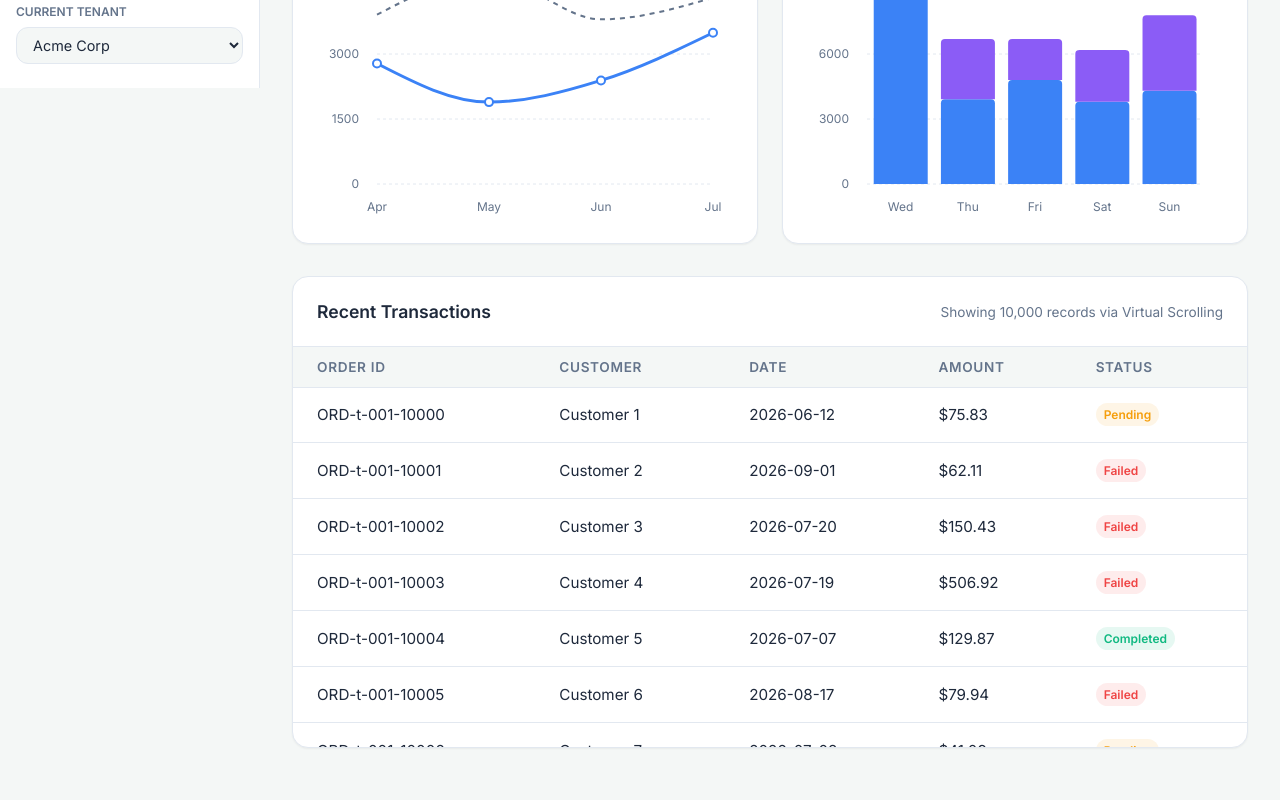
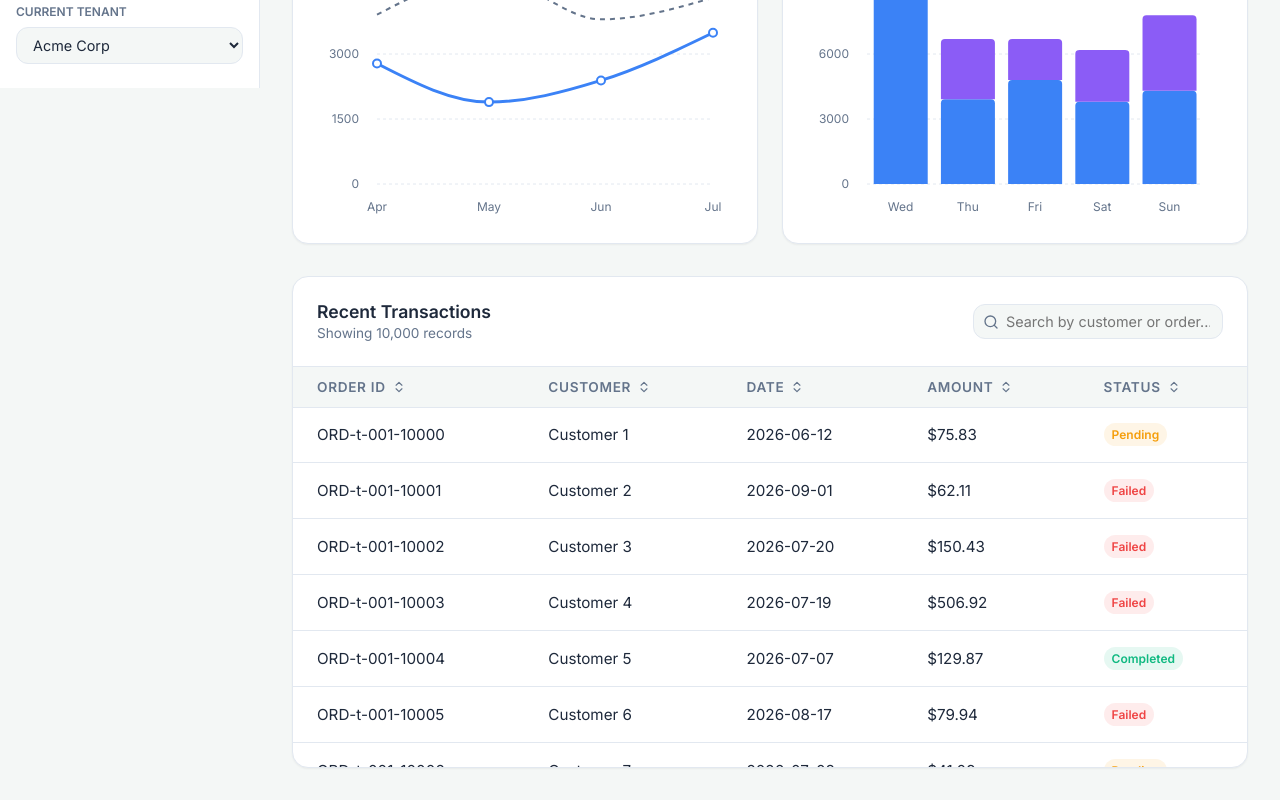
Before and after one commit to florexdev/Analytics-Dashboard, a React (Vite) app: page / in a window 1280 px wide. Shown: the part 712-1512 px from the top of the page. Built offline with nearby package versions, Linux system fonts and the light colour scheme.

Commit message:
feat: add DataTable component with virtualized rows, sorting, and search functionality

```diff
--- a/src/components/DataTable.module.css
+++ b/src/components/DataTable.module.css
@@ -15,6 +15,31 @@
   display: flex;
   justify-content: space-between;
   align-items: center;
+  flex-wrap: wrap;
+  gap: 16px;
+}
+
+.controls {
+  display: flex;
+  gap: 12px;
+  align-items: center;
+}
+
+.searchInput {
+  padding: 8px 12px;
+  border-radius: var(--radius-md);
+  border: 1px solid var(--border-color);
+  background-color: var(--bg-primary);
+  color: var(--text-primary);
+  font-family: inherit;
+  font-size: 0.9rem;
+  outline: none;
+  width: 250px;
+  transition: var(--transition-fast);
+}
+
+.searchInput:focus {
+  border-color: var(--accent-primary);
 }
 
 .title {
@@ -50,6 +75,18 @@
   color: var(--text-secondary);
   text-transform: uppercase;
   letter-spacing: 0.05em;
+  cursor: pointer;
+  user-select: none;
+}
+
+.th:hover {
+  color: var(--text-primary);
+}
+
+.thContent {
+  display: flex;
+  align-items: center;
+  gap: 6px;
 }
 
 .tr {
--- a/src/components/DataTable.tsx
+++ b/src/components/DataTable.tsx
@@ -1,5 +1,6 @@
-import React, { useRef } from 'react';
+import React, { useRef, useState, useMemo } from 'react';
 import { useVirtualizer } from '@tanstack/react-virtual';
+import { ChevronDown, ChevronUp, ChevronsUpDown, Search } from 'lucide-react';
 import { useTenant } from '../context/TenantContext';
 import styles from './DataTable.module.css';
 
@@ -11,7 +12,6 @@ interface Order {
   date: string;
 }
 
-// Generate a large mock dataset (10,000 items) to demonstrate virtual scrolling
 const generateMockData = (tenantId: string): Order[] => {
   const statuses: Order['status'][] = ['Completed', 'Pending', 'Failed'];
   return Array.from({ length: 10000 }).map((_, index) => ({
@@ -31,26 +31,88 @@ const getTenantData = (id: string) => {
   return mockCache[id];
 };
 
+type SortConfig = { key: keyof Order; direction: 'asc' | 'desc' } | null;
+
 export const DataTable: React.FC = () => {
   const { currentTenant } = useTenant();
-  const data = getTenantData(currentTenant.id);
+  const rawData = getTenantData(currentTenant.id);
+
+  const [searchTerm, setSearchTerm] = useState('');
+  const [sortConfig, setSortConfig] = useState<SortConfig>(null);
+
+  const filteredAndSortedData = useMemo(() => {
+    let result = rawData;
+
+    // Filter
+    if (searchTerm) {
+      const lowercasedTerm = searchTerm.toLowerCase();
+      result = result.filter(
+        item =>
+          item.customer.toLowerCase().includes(lowercasedTerm) ||
+          item.id.toLowerCase().includes(lowercasedTerm)
+      );
+    }
+
+    // Sort
+    if (sortConfig !== null) {
+      result = [...result].sort((a, b) => {
+        if (a[sortConfig.key] < b[sortConfig.key]) {
+          return sortConfig.direction === 'asc' ? -1 : 1;
+        }
+        if (a[sortConfig.key] > b[sortConfig.key]) {
+          return sortConfig.direction === 'asc' ? 1 : -1;
+        }
+        return 0;
+      });
+    }
+
+    return result;
+  }, [rawData, searchTerm, sortConfig]);
 
   const parentRef = useRef<HTMLDivElement>(null);
 
   const rowVirtualizer = useVirtualizer({
-    count: data.length,
+    count: filteredAndSortedData.length,
     getScrollElement: () => parentRef.current,
-    estimateSize: () => 52, // estimated row height in px
+    estimateSize: () => 52,
     overscan: 5,
   });
+
+  const handleSort = (key: keyof Order) => {
+    let direction: 'asc' | 'desc' = 'asc';
+    if (sortConfig && sortConfig.key === key && sortConfig.direction === 'asc') {
+      direction = 'desc';
+    }
+    setSortConfig({ key, direction });
+  };
+
+  const getSortIcon = (key: keyof Order) => {
+    if (!sortConfig || sortConfig.key !== key) return <ChevronsUpDown size={14} />;
+    return sortConfig.direction === 'asc' ? <ChevronUp size={14} /> : <ChevronDown size={14} />;
+  };
 
   return (
     <div className={styles.container}>
       <div className={styles.header}>
-        <h3 className={styles.title}>Recent Transactions</h3>
-        <span style={{ fontSize: '0.85rem', color: 'var(--text-secondary)' }}>
-          Showing {data.length.toLocaleString()} records via Virtual Scrolling
-        </span>
+        <div>
+          <h3 className={styles.title}>Recent Transactions</h3>
+          <span style={{ fontSize: '0.85rem', color: 'var(--text-secondary)' }}>
+            Showing {filteredAndSortedData.length.toLocaleString()} records
+          </span>
+        </div>
+        <div className={styles.controls}>
+          <div style={{ position: 'relative' }}>
+            <Search size={16} style={{ position: 'absolute', left: 10, top: '50%', transform: 'translateY(-50%)', color: 'var(--text-secondary)' }} />
+            <input
+              type="text"
+              placeholder="Search by customer or order..."
+              value={searchTerm}
+              onChange={(e) => setSearchTerm(e.target.value)}
+              className={styles.searchInput}
+              style={{ paddingLeft: 32 }}
+            />
+          </div>
+        </div>
       </div>
 
       <div ref={parentRef} className={styles.tableWrapper}>
@@ -59,17 +121,27 @@ export const DataTable: React.FC = () => {
           <table className={styles.table} style={{ position: 'absolute', top: 0, left: 0, width: '100%' }}>
             <thead className={styles.thead}>
               <tr>
-                <th className={styles.th}>Order ID</th>
-                <th className={styles.th}>Customer</th>
-                <th className={styles.th}>Date</th>
-                <th className={styles.th}>Amount</th>
-                <th className={styles.th}>Status</th>
+                <th className={styles.th} onClick={() => handleSort('id')}>
+                  <div className={styles.thContent}>Order ID {getSortIcon('id')}</div>
+                </th>
+                <th className={styles.th} onClick={() => handleSort('customer')}>
+                  <div className={styles.thContent}>Customer {getSortIcon('customer')}</div>
+                </th>
+                <th className={styles.th} onClick={() => handleSort('date')}>
+                  <div className={styles.thContent}>Date {getSortIcon('date')}</div>
+                </th>
+                <th className={styles.th} onClick={() => handleSort('amount')}>
+                  <div className={styles.thContent}>Amount {getSortIcon('amount')}</div>
+                </th>
+                <th className={styles.th} onClick={() => handleSort('status')}>
+                  <div className={styles.thContent}>Status {getSortIcon('status')}</div>
+                </th>
               </tr>
             </thead>
 
             <tbody style={{ transform: `translateY(${rowVirtualizer.getVirtualItems()[0]?.start || 0}px)` }}>
               {rowVirtualizer.getVirtualItems().map((virtualRow) => {
-                const item = data[virtualRow.index];
+                const item = filteredAndSortedData[virtualRow.index];
                 return (
                   <tr key={virtualRow.key} className={styles.tr} style={{ height: `${virtualRow.size}px` }}>
                     <td className={styles.td}>{item.id}</td>
@@ -84,6 +156,13 @@ export const DataTable: React.FC = () => {
                   </tr>
                 );
               })}
+              {filteredAndSortedData.length === 0 && (
+                <tr>
+                  <td colSpan={5} style={{ textAlign: 'center', padding: '48px', color: 'var(--text-secondary)' }}>
+                    No records found.
+                  </td>
+                </tr>
+              )}
             </tbody>
           </table>
 
```
